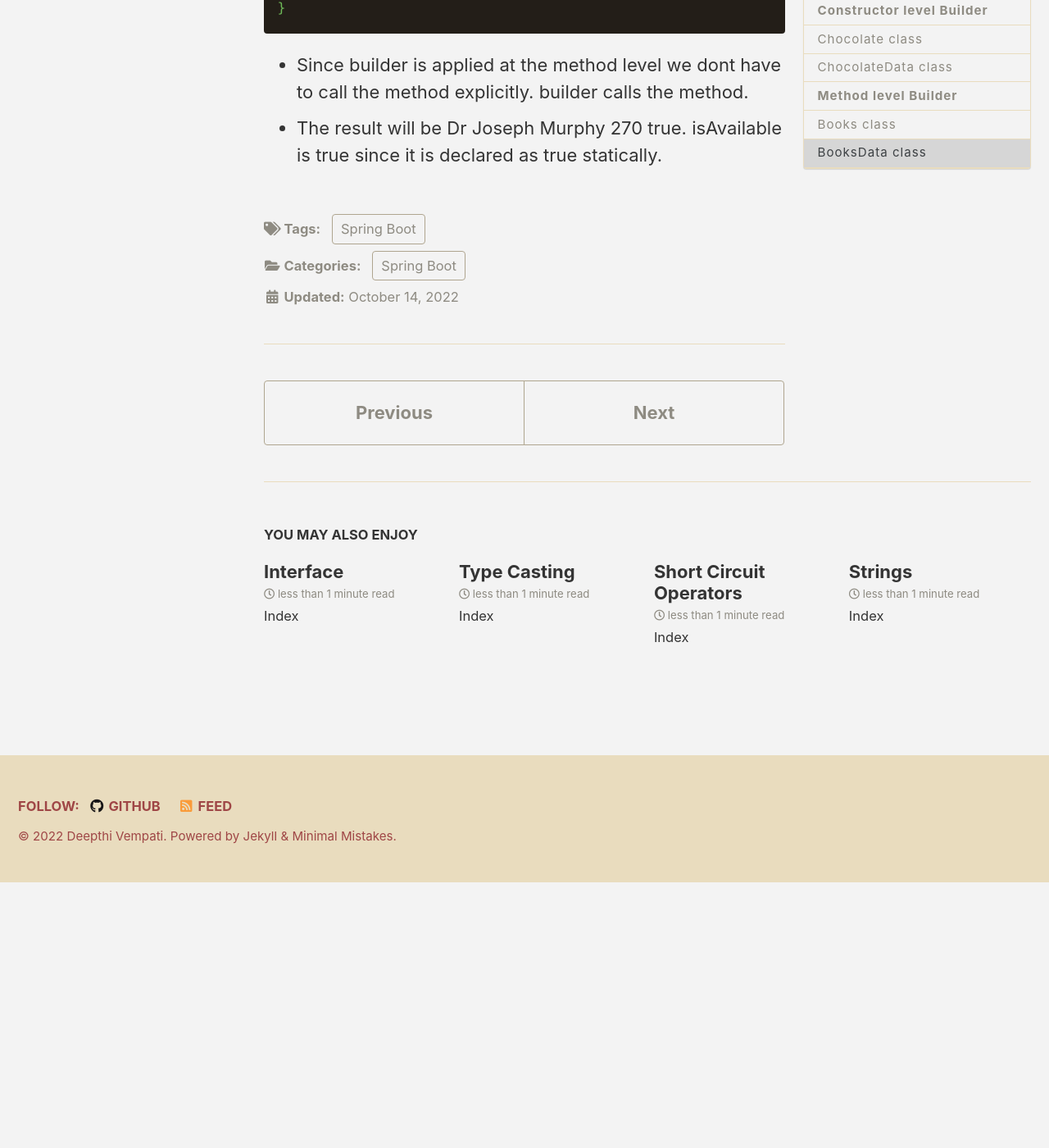
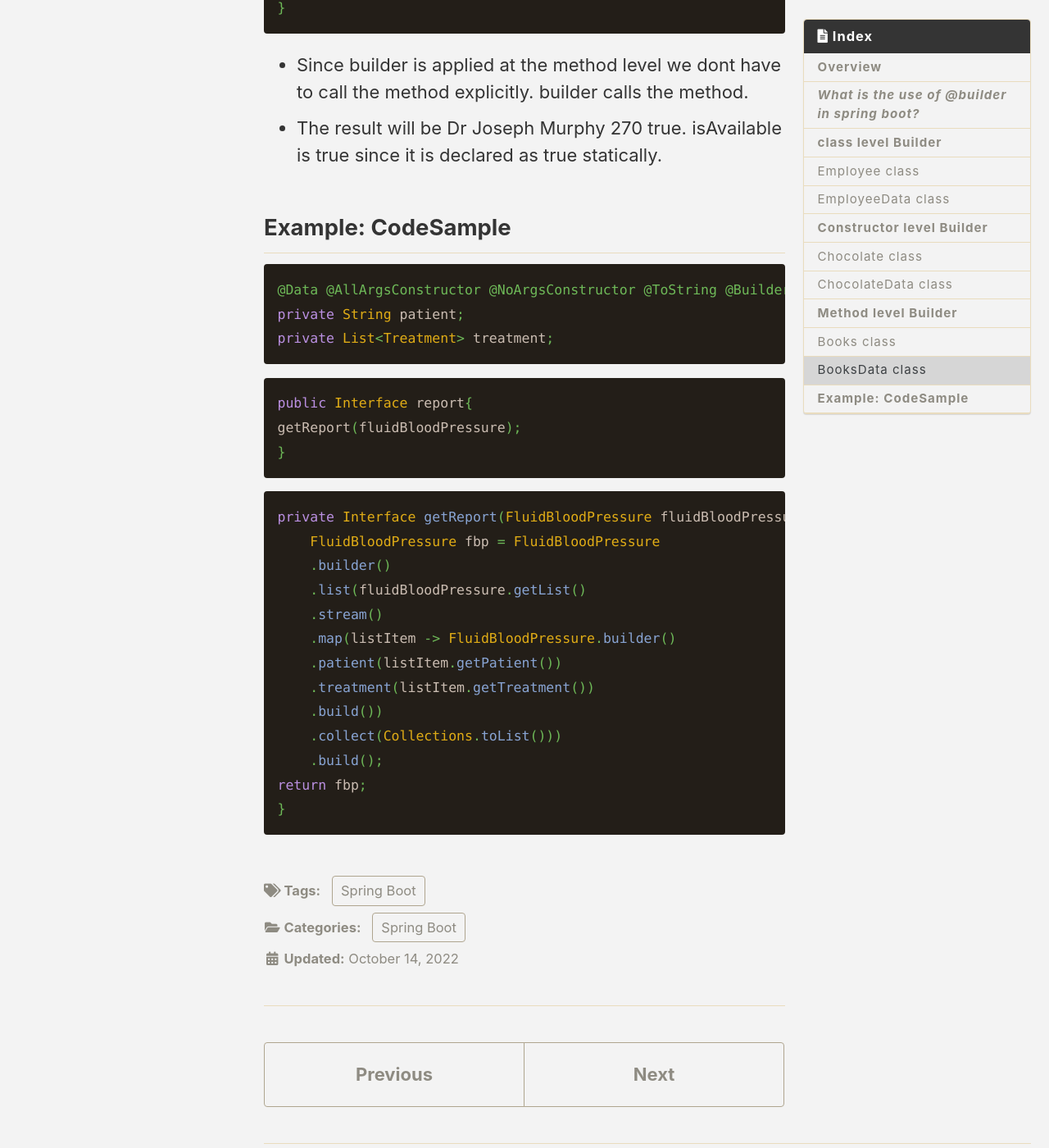
Before and after one commit to deepthivempati/deepthivempati.github.io, a Jekyll site: the page built from _posts/annotations/2022-10-21-builder.md, in a window 1280 px wide and 1400 px high, scrolled down 4372 px. Shown: the whole window at 82% size. Built offline with Jekyll 4.4.1, drawn with Linux system fonts in a browser that asks for light colours; cached includes are drawn as plain includes; before the commit the page ends 5448 px from its top, so only the background shows below that.

Commit message:
Lombok Builder

````diff
--- a/_posts/annotations/2022-10-21-builder.md
+++ b/_posts/annotations/2022-10-21-builder.md
@@ -119,3 +119,32 @@ public static void main(String[] args){
 ```
 * Since builder is applied at the method level we dont have to call the method explicitly. builder calls the method.
 * The result will be Dr Joseph Murphy 270 true. isAvailable is true since it is declared as true statically.
+
+## Example: CodeSample
+``` java
+@Data @AllArgsConstructor @NoArgsConstructor @ToString @Builder
+private String patient;
+private List<Treatment> treatment;
+```
+
+``` java
+public Interface report{
+getReport(fluidBloodPressure);
+}
+```
+
+``` java
+private Interface getReport(FluidBloodPressure fluidBloodPressure){
+    FluidBloodPressure fbp = FluidBloodPressure
+    .builder()
+    .list(fluidBloodPressure.getList()
+    .stream()
+    .map(listItem -> FluidBloodPressure.builder()
+    .patient(listItem.getPatient())
+    .treatment(listItem.getTreatment())
+    .build())
+    .collect(Collections.toList()))
+    .build();
+return fbp;
+}
+```
````
